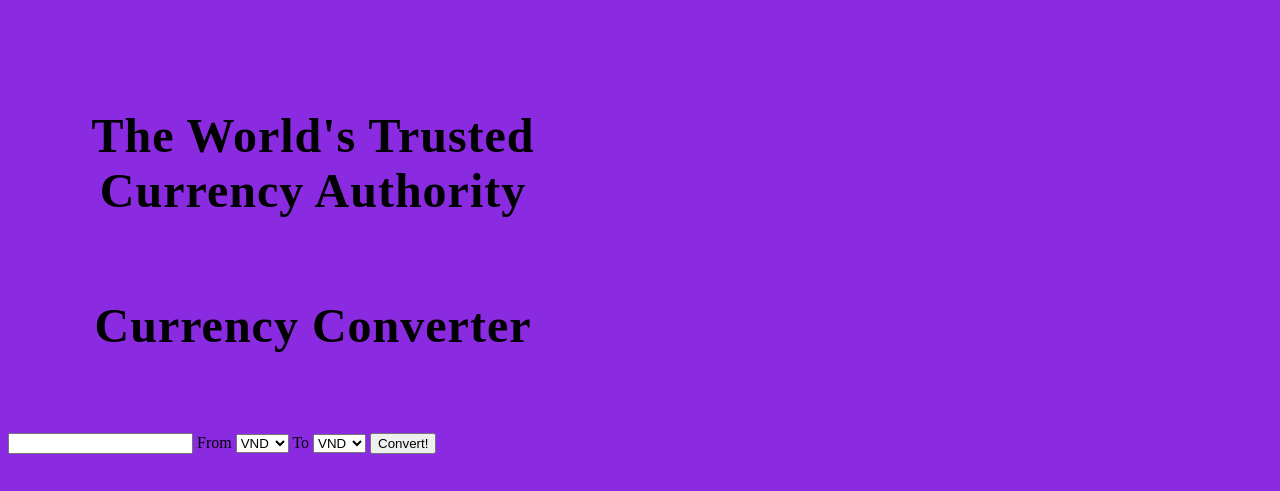
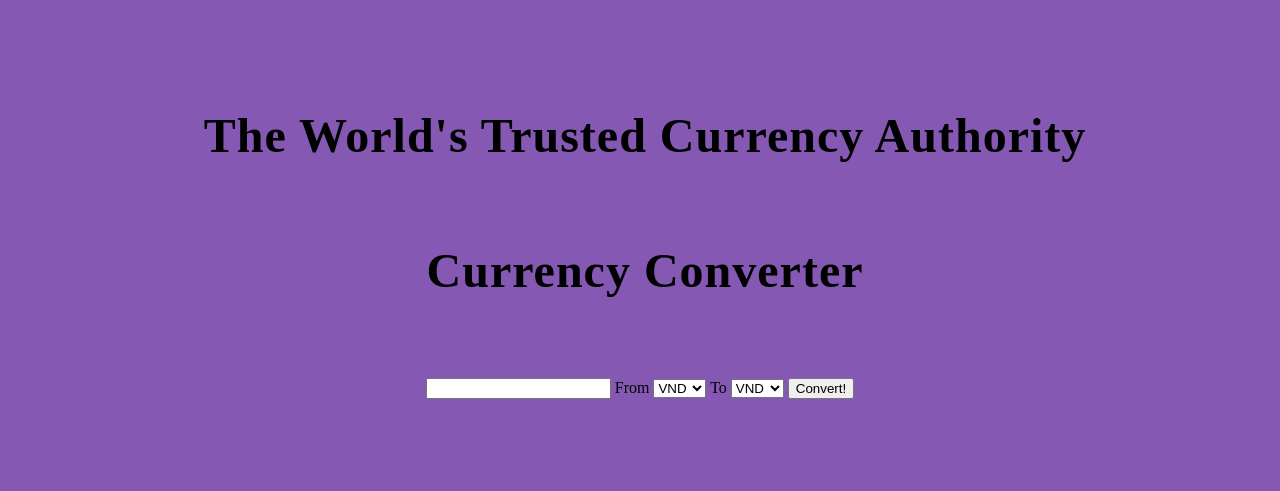
Before and after one commit to Addi-sys/currencyWebpage, a plain HTML site: page index.html in a window 1280 px wide. Drawn offline with Linux system fonts and the light colour scheme.

Commit message:
will be updated for portfolio

```diff
--- a/css/style.css
+++ b/css/style.css
@@ -1,5 +1,5 @@
 body {
-    background-color: blueviolet;
+    background-color: #8458B3;
 }
 
 nav {
@@ -16,8 +16,11 @@ nav {
     /* background: rgba(0, 34, 114, 0.65) */
 }
 
+.labels {
+    text-align: center;
+}
+
 #result {
-    animation: blinkingText 0.2s infinite;
     color: black;
     font-size: 3.75vw;
     letter-spacing: 1px;
@@ -26,8 +29,13 @@ nav {
     text-align: center;
 }
 
-section {
-    width: 600px;
-    height: 300px;
-    /* background-image: url(https://external-content.duckduckgo.com/iu/?u=https%3A%2F%2Fmedia.giphy.com%2Fmedia%2Fl0MYFP02fx0N06oTu%2Fgiphy.gif&f=1&nofb=1); */
-}
+
+/* .container {
+    display: flex;
+    justify-content: center;
+    flex-direction: column;
+    background-color: blueviolet;
+    max-width: 1024px;
+    width: auto;
+    height: 600px;
+} */
--- a/index.html
+++ b/index.html
@@ -15,16 +15,20 @@
     </nav>
 
     <section>
+        <div class="container">
             <h1 class="header">The World's Trusted Currency Authority</h1>
+
             <div>
+
                 <!-- Header and currency input -->
-
                 <h1 class="header">Currency Converter</h1>
 
+                <div class="labels">
                     <!-- Drop down list to choose current currency to change FROM -->
+                    <form action="#">
 
-            <form action="#">
                         <input type="number" id="amount" />
+
                         <label for="fromCurrency">From</label>
                         <select name="fromCurrency" id="fromCurrency">
                         <option value="vnd">VND</option>
@@ -40,13 +44,17 @@
                         <option value="usd">USD</option>
                         <option value="krw">KRW</option>
                         <option value="eur">EUR</option>
+
                     </select>
 
                         <!-- Conversion button -->
+
                         <button id="convertButton">Convert!</button>
+
                         <h1 id="result"></h1>
-
                     </form>
+                </div>
+            </div>
         </div>
     </section>
 
```
Lines whose indentation alone changed are shown as unchanged.
